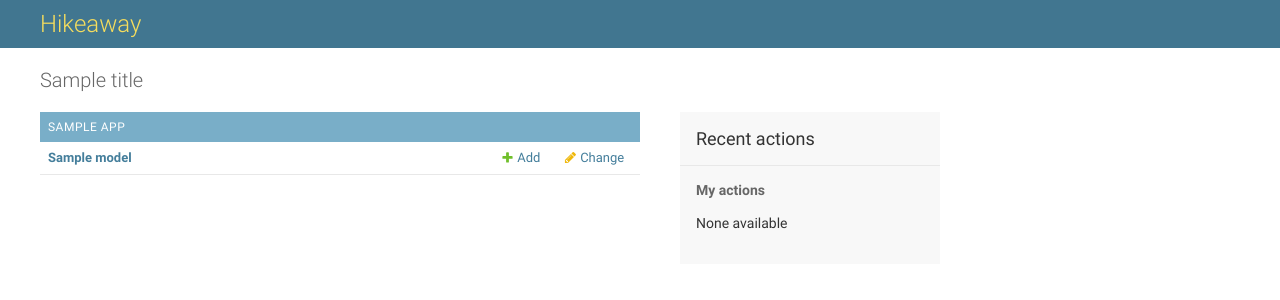
After one commit to noxor0/hike-away, a Django app: template mysite/templates/admin/index.html in a window 1280 px wide. The commit adds this page. Shown: the top 300 px of the page. Run offline with Django 3.2, Linux system fonts and the light colour scheme; data comes from the database, SQL or seed files in the repository; both versions use the stored data as it was after the commit; the template is opened without the code that fills it: most values are stand-ins (such as "Sample title", 1, 10 or a date in 2020).

Commit message:
Tutorial finished

```diff
--- a/mysite/mysite/settings.py
+++ b/mysite/mysite/settings.py
@@ -55,7 +55,7 @@ ROOT_URLCONF = 'mysite.urls'
 TEMPLATES = [
     {
         'BACKEND': 'django.template.backends.django.DjangoTemplates',
-        'DIRS': [],
+        'DIRS': [os.path.join(BASE_DIR, 'templates')],
         'APP_DIRS': True,
         'OPTIONS': {
             'context_processors': [
--- /dev/null
+++ b/mysite/polls/static/polls/style.css
@@ -0,0 +1,3 @@
+li a {
+    color: green;
+}
--- a/mysite/polls/templates/polls/index.html
+++ b/mysite/polls/templates/polls/index.html
@@ -1,4 +1,6 @@
-{% if latest_question_list %}
+{% load static %}
+
+<link rel="stylesheet" type="text/css" href="{% static 'polls/style.css' %}" /> {% if latest_question_list %}
 <ul>
     {% for question in latest_question_list %}
     <li><a href="{% url 'polls:detail' question.id %}">{{ question.question_text }}
--- /dev/null
+++ b/mysite/templates/admin/base_site.html
@@ -0,0 +1,3 @@
+{% extends "admin/base.html" %} {% block title %}{{ title }} | {{ site_title|default:_('Django site admin') }}{% endblock %} {% block branding %}
+<h1 id="site-name"><a href="{% url 'admin:index' %}">{{ site_header|default:_('Hikeaway') }}</a></h1>
+{% endblock %} {% block nav-global %}{% endblock %}
--- /dev/null
+++ b/mysite/templates/admin/index.html
@@ -0,0 +1,82 @@
+{% extends "admin/base_site.html" %}
+{% load i18n static %}
+
+{% block extrastyle %}{{ block.super }}<link rel="stylesheet" type="text/css" href="{% static "admin/css/dashboard.css" %}" />{% endblock %}
+
+{% block coltype %}colMS{% endblock %}
+
+{% block bodyclass %}{{ block.super }} dashboard{% endblock %}
+
+{% block breadcrumbs %}{% endblock %}
+
+{% block content %}
+<div id="content-main">
+
+{% if app_list %}
+    {% for app in app_list %}
+        <div class="app-{{ app.app_label }} module">
+        <table>
+        <caption>
+            <a href="{{ app.app_url }}" class="section" title="{% blocktrans with name=app.name %}Models in the {{ name }} application{% endblocktrans %}">{{ app.name }}</a>
+        </caption>
+        {% for model in app.models %}
+            <tr class="model-{{ model.object_name|lower }}">
+            {% if model.admin_url %}
+                <th scope="row"><a href="{{ model.admin_url }}">{{ model.name }}</a></th>
+            {% else %}
+                <th scope="row">{{ model.name }}</th>
+            {% endif %}
+
+            {% if model.add_url %}
+                <td><a href="{{ model.add_url }}" class="addlink">{% trans 'Add' %}</a></td>
+            {% else %}
+                <td>&nbsp;</td>
+            {% endif %}
+
+            {% if model.admin_url %}
+                <td><a href="{{ model.admin_url }}" class="changelink">{% trans 'Change' %}</a></td>
+            {% else %}
+                <td>&nbsp;</td>
+            {% endif %}
+            </tr>
+        {% endfor %}
+        </table>
+        </div>
+    {% endfor %}
+{% else %}
+    <p>{% trans "You don't have permission to edit anything." %}</p>
+{% endif %}
+</div>
+{% endblock %}
+
+{% block sidebar %}
+<div id="content-related">
+    <div class="module" id="recent-actions-module">
+        <h2>{% trans 'Recent actions' %}</h2>
+        <h3>{% trans 'My actions' %}</h3>
+            {% load log %}
+            {% get_admin_log 10 as admin_log for_user user %}
+            {% if not admin_log %}
+            <p>{% trans 'None available' %}</p>
+            {% else %}
+            <ul class="actionlist">
+            {% for entry in admin_log %}
+            <li class="{% if entry.is_addition %}addlink{% endif %}{% if entry.is_change %}changelink{% endif %}{% if entry.is_deletion %}deletelink{% endif %}">
+                {% if entry.is_deletion or not entry.get_admin_url %}
+                    {{ entry.object_repr }}
+                {% else %}
+                    <a href="{{ entry.get_admin_url }}">{{ entry.object_repr }}</a>
+                {% endif %}
+                <br/>
+                {% if entry.content_type %}
+                    <span class="mini quiet">{% filter capfirst %}{{ entry.content_type }}{% endfilter %}</span>
+                {% else %}
+                    <span class="mini quiet">{% trans 'Unknown content' %}</span>
+                {% endif %}
+            </li>
+            {% endfor %}
+            </ul>
+            {% endif %}
+    </div>
+</div>
+{% endblock %}
```
Also changed, not shown: mysite/polls/admin.py (+19 -3 lines), mysite/polls/models.py (+7 -3 lines), mysite/db.sqlite3, 4 other files.
